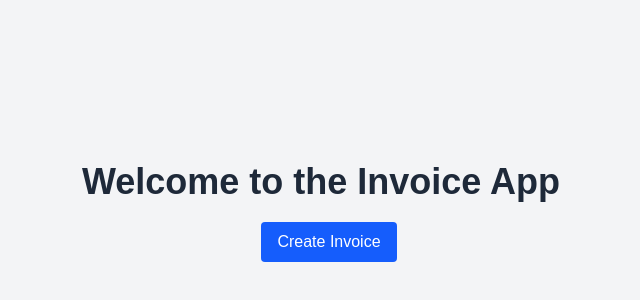
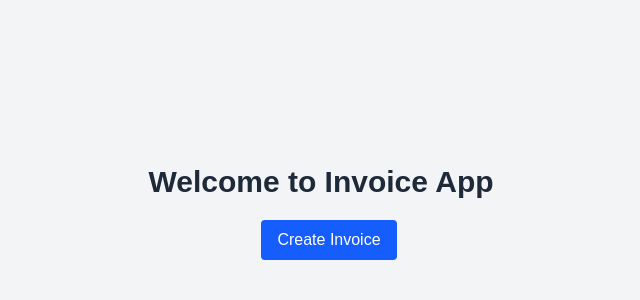
Before and after one commit to UDAYY2508/invoice-app, a React (Vite) app: page / in a window 1280 px wide. Shown: the part 188-488 px from the top of the page, without its empty margins (319-959 px from the left). Built offline with nearby package versions, Linux system fonts and the light colour scheme.

Commit message:
fix: adjust heading size and text for consistency on LandingPg

```diff
--- a/components/LandingPg.jsx
+++ b/components/LandingPg.jsx
@@ -6,7 +6,7 @@ function LandingPg() {
     const navigate = useNavigate();
     return (
         <div className="flex flex-col items-center justify-center h-screen bg-gray-100">
-            <h1 className='text-4xl font-bold text-gray-800 mb-5'>Welcome to the Invoice App</h1>
+            <h1 className='text-3xl font-bold text-gray-800 mb-5'>Welcome to Invoice App</h1>
             <button onClick={() => navigate('/app')} className="ml-4 px-4 py-2 bg-blue-600 text-white rounded hover:bg-blue-700">Create Invoice</button>
         </div>
 
```
